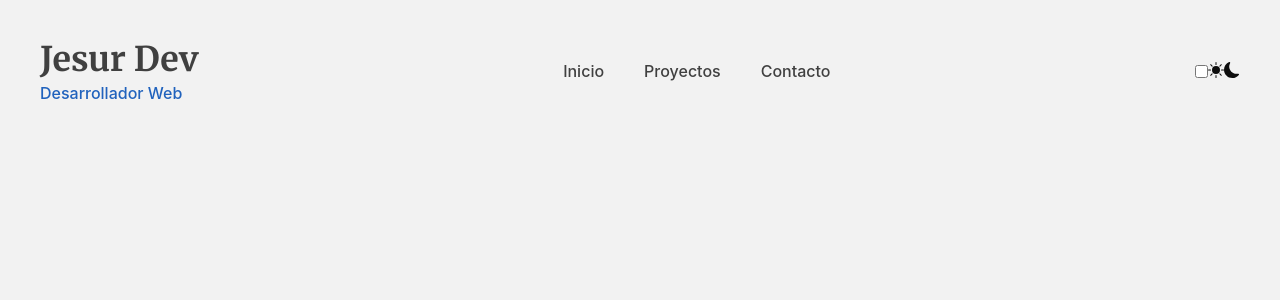
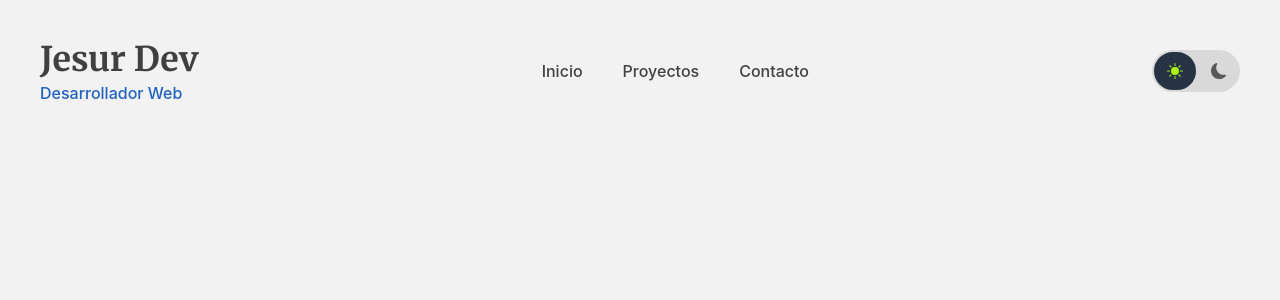
Before and after one commit to JsurDev/portafolio, a React (Vite) app in the folder portafolio/: page / in a window 1280 px wide. Shown: the top 300 px of the page. Built offline with nearby package versions, Linux system fonts and the light colour scheme; a web font is replaced by a local one.

Commit message:
Creamos el boton del darkmode y verificamos el css

```diff
--- a/portafolio/src/componentes/DarkModeButton.css
+++ b/portafolio/src/componentes/DarkModeButton.css
@@ -0,0 +1,34 @@
+.dark-mode {
+  background: var(--shade-2);
+  display: flex;
+  justify-content: flex-end; /*Alineamos de forma vertical*/
+  border-radius: 100px;
+  overflow: hidden; /*Oculta el exceso*/
+  cursor: pointer;
+
+  input {
+    display: none; /*ocultamos el checkbox*/
+  }
+
+  .icono {
+    padding: 11px 13px; /*arriba/abajo y izquierda/derecha*/
+    display: flex;
+    justify-content: center;
+    align-items: center;
+    border-radius: 100px;
+    color: var(--shade-7);
+
+    &.active {
+      background: rgb(37, 51, 69);
+      border: 2px solid var(--shade-2);
+    }
+
+    &.sol.active svg {
+      color: #adf216;
+    }
+
+    &.luna.active svg {
+      color: #f2f2f2;
+    }
+  }
+}
--- a/portafolio/src/componentes/DarkModeButton.jsx
+++ b/portafolio/src/componentes/DarkModeButton.jsx
@@ -5,7 +5,7 @@ const DarkModeButton = () => {
     <>
       <label className="dark-mode">
         <input type="checkbox" className="dark-mode" id="dark-mode" />
-        <span className="icono sol">
+        <span className="icono sol active">
           <svg
             xmlns="http://www.w3.org/2000/svg"
             width="16"
```
